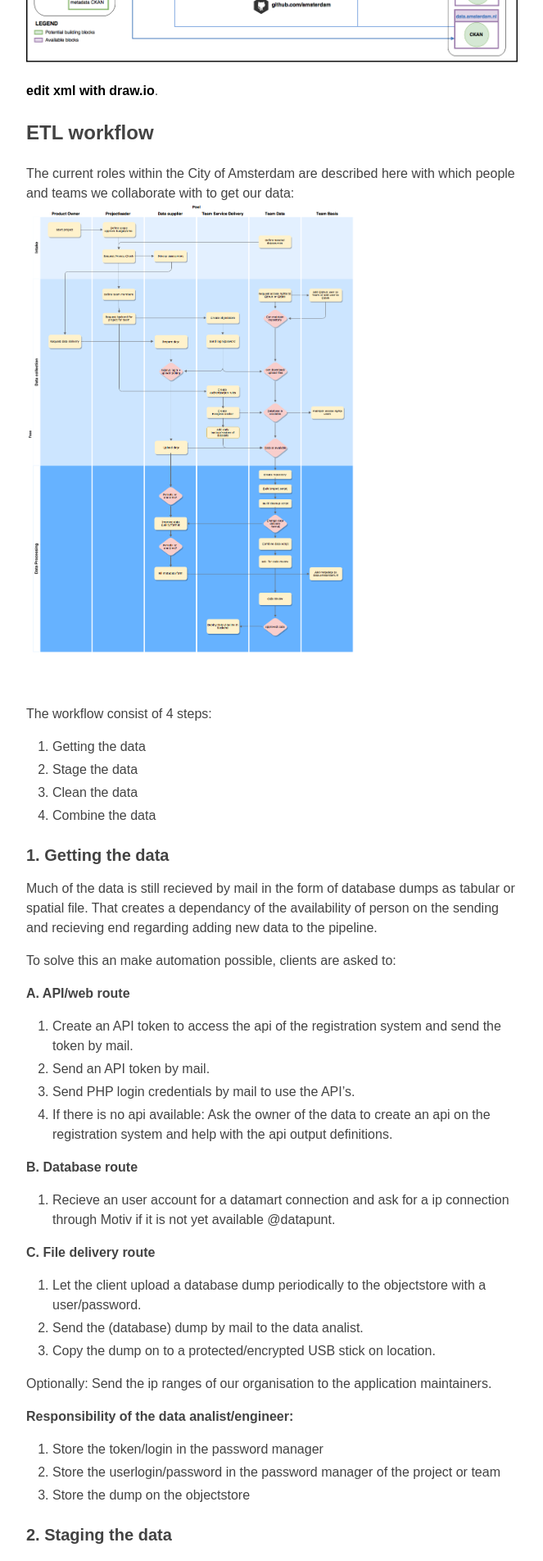
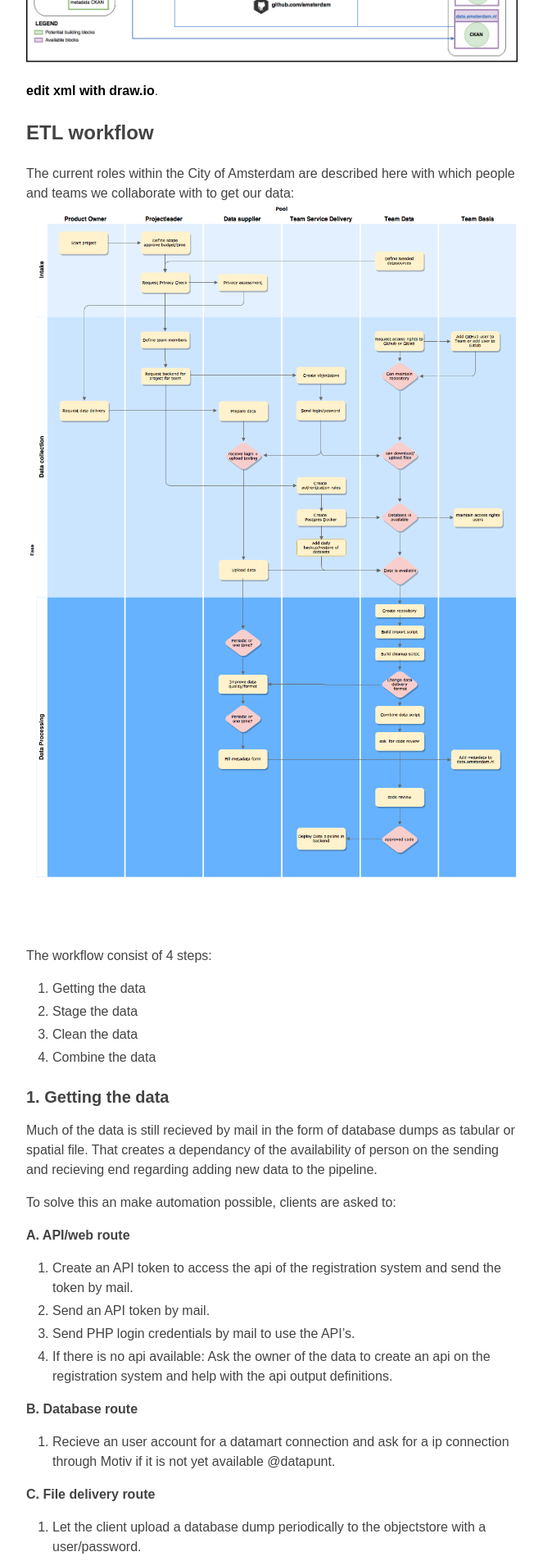
Before and after one commit to Amsterdam/amsterdam.github.io, a Jekyll site: the page built from guides/data-pipeline.md, in a window 1280 px wide. Shown: the part 1358-3262 px from the top of the page at 82% size, without its empty margins (138-801 px from the left). Built offline with Jekyll 4.4.1, drawn with Linux system fonts in a browser that asks for light colours; our own code applies the rules of GitHub Pages for plain Markdown files.

Commit message:
resized flowchart

```diff
--- a/guides/data-pipeline.md
+++ b/guides/data-pipeline.md
@@ -34,7 +34,7 @@ We use these principles:
 ## ETL workflow
 
 The current roles within the City of Amsterdam are described here with which people and teams we collaborate with to get our data:
-<a href="/images/data-pipeline-flowchart.png"><img src="/images/data-pipeline-flowchart.png" width="400"></a>
+<a href="/images/data-pipeline-flowchart.png"><img src="/images/data-pipeline-flowchart.png" width="800"></a>
 
 The workflow consist of 4 steps:
 1. Getting the data
```
